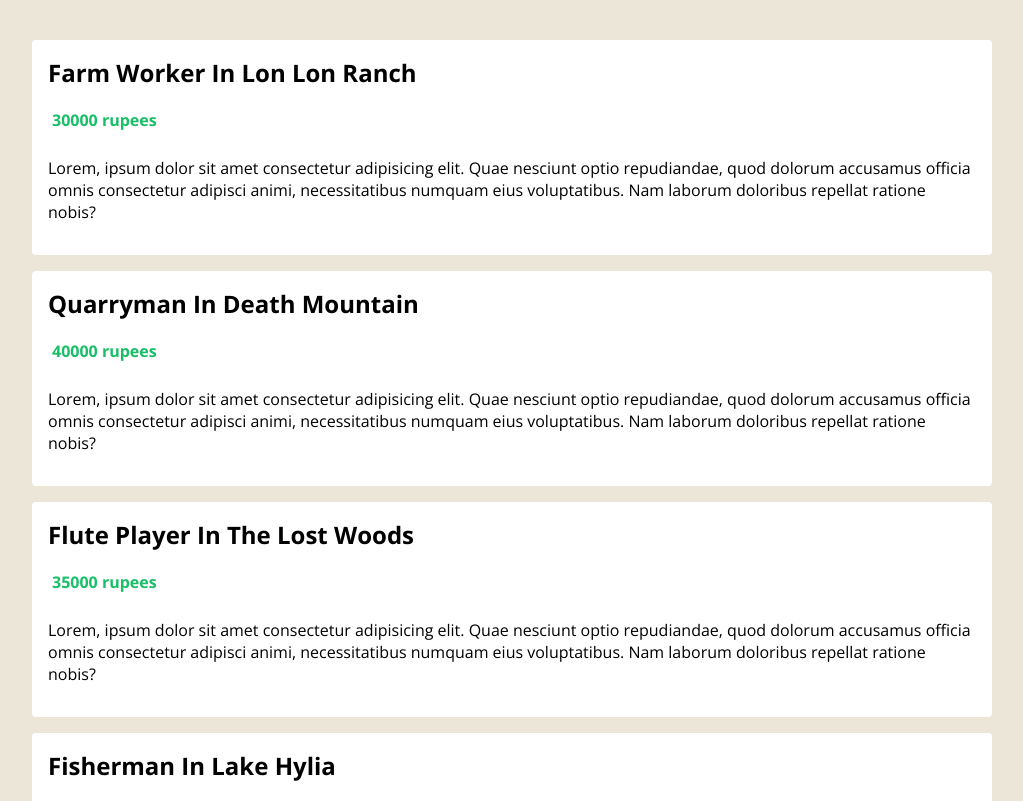
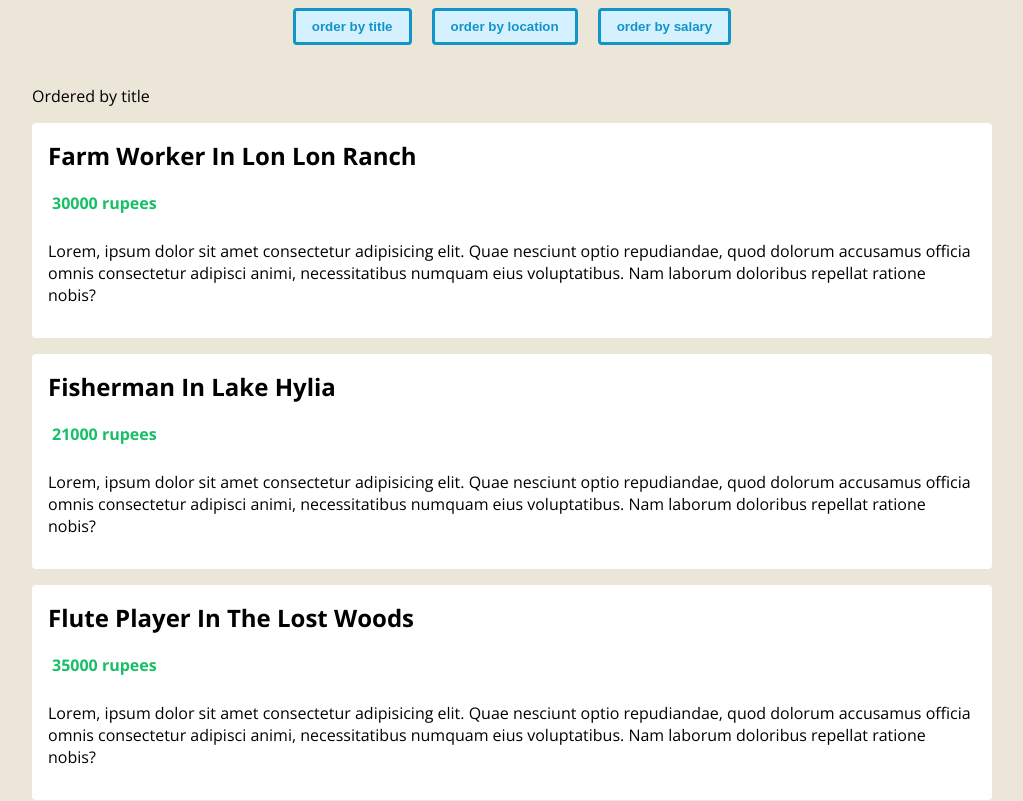
Before and after one commit to mellyynda/netNinja-hyrule-jobs, a Vue app: page / in a window 1280 px wide. Shown: the top 801 px of the page, without its empty margins (128-1151 px from the left). Built offline with nearby package versions, Linux system fonts and the light colour scheme.

Commit message:
typescript computed plus simple filter with .sort()

```diff
--- a/src/App.vue
+++ b/src/App.vue
@@ -1,10 +1,18 @@
 <template>
-  <div><JobList :jobs="jobs" /></div>
+<div class="app">
+  <header>
+    <button @click="handleClick('title')">order by title</button>
+    <button @click="handleClick('location')">order by location</button>
+    <button @click="handleClick('salary')">order by salary</button>
+  </header>
+  <JobList :jobs="jobs" :order="order" />
+</div>
 </template>
 
 <script lang="ts">
 import { defineComponent, ref } from 'vue';
 import Job from "./types/Job"
+import OrderTerm from "./types/OrderTerm"
 import JobList from "./components/JobList.vue"
 
 export default defineComponent({
@@ -18,11 +26,33 @@
       { title: 'fisherman', location: 'lake hylia', salary: 21000, id: '4' },
       { title: 'prison guard', location: 'gerudo valley', salary: 32000, id: '5' }
     ])
+    const order = ref<OrderTerm>('title')
 
-    return { jobs }
+    const handleClick = (term: OrderTerm) => {
+      order.value = term
+
+    }
+
+    return { jobs, handleClick, order }
   },
 });
 </script>
 
 <style>
+header {
+  text-align: center;
+}
+header .order {
+  margin-top: 20px;
+}
+button {
+  margin: 0 10px;
+  color: #1195c9;
+  border: 3px solid #1195c9;
+  background: #d5f0ff;
+  padding: 8px 16px;
+  border-radius: 4px;
+  cursor: pointer;
+  font-weight: bold;
+}
 </style>
--- a/src/components/JobList.vue
+++ b/src/components/JobList.vue
@@ -1,7 +1,8 @@
 <template>
   <div class="job-list">
+    <p>Ordered by {{ order }}</p>
     <ul>
-      <li v-for="job in jobs" :key="job.id">
+      <li v-for="job in orderedJobs" :key="job.id">
         <h2>{{ job.title }} in {{ job.location }}</h2>
         <div class="salary">
           <p>{{ job.salary }} rupees</p>
@@ -15,18 +16,30 @@
 </template>
 
 <script lang="ts">
-import { defineComponent, PropType } from 'vue'
+import { computed, defineComponent, PropType } from 'vue'
 import Job from '@/types/Job'
+import OrderTerm from '@/types/OrderTerm'
 
 export default defineComponent({
   props: {
     jobs: {
       required: true,
       type: Array as PropType<Job[]>
+    },
+    order: {
+      required: true,
+      type: String as PropType<OrderTerm>
     }
   },
-  // setup() {
-  // },
+  setup(props) {
+    const orderedJobs = computed((term) => {
+      return [...props.jobs].sort((a: Job, b: Job) => {
+        return a[props.order] > b[props.order] ? 1 : -1
+      })
+    })
+
+    return { orderedJobs }
+  },
 })
 </script>
 
--- /dev/null
+++ b/src/types/OrderTerm.ts
@@ -0,0 +1,3 @@
+type OrderTerm = 'location' | 'title' | 'salary'
+
+export default OrderTerm
```
